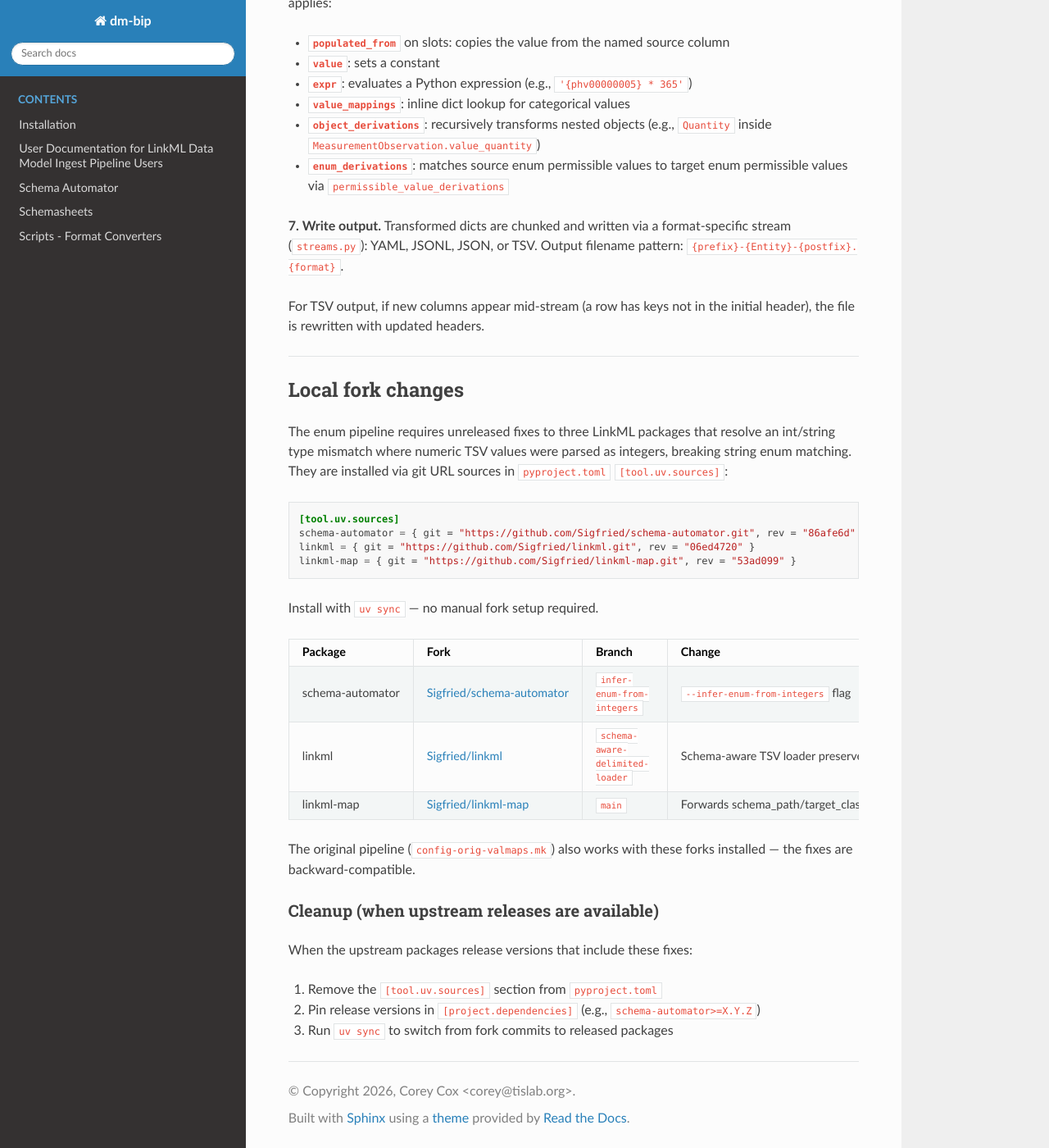
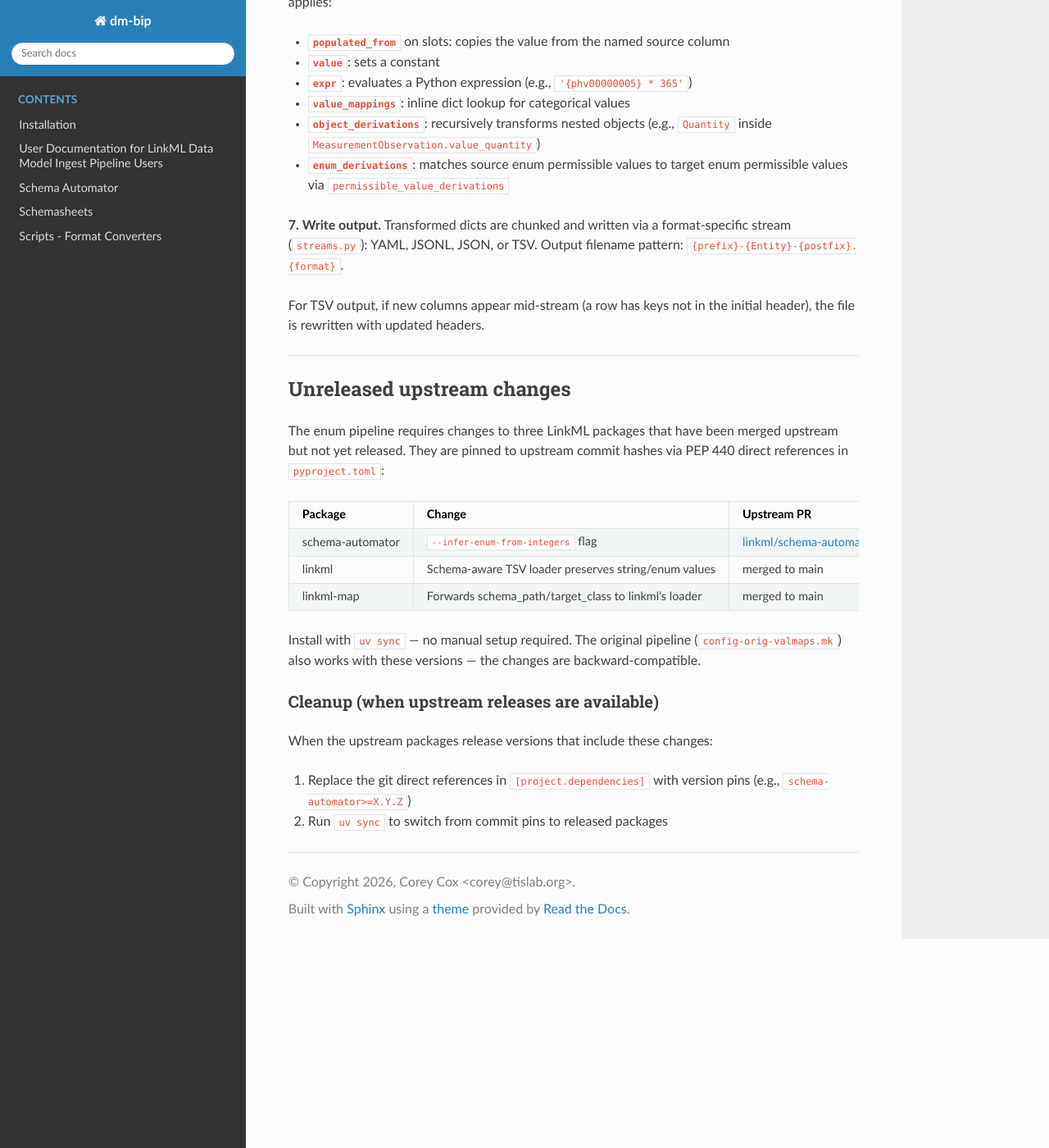
Before and after one commit to linkml/dm-bip, a Sphinx documentation site: the page built from docs/pipeline-steps.md, in a window 1280 px wide and 1400 px high, scrolled down 7639 px. Shown: the whole window at 82% size. Built offline with Sphinx 7.4.7 and the Read the Docs theme 3.1.0, drawn with Linux system fonts in a browser that asks for light colours; some of the changed text lies outside the part shown.

Commit message:
Switch from fork refs to upstream repos, drop overrides
All three PRs (schema-automator #188, linkml, linkml-map) are merged
upstream but not yet released. Use PEP 440 direct references to upstream
commit hashes — no more [tool.uv.sources] or override-dependencies.

Also fix test_mapping_uses_enum_derivations to unwrap the dict output
format, and update docs to reflect upstream status.

Co-Authored-By: Claude Opus 4.6 (1M context) <noreply@anthropic.com>

````diff
--- a/docs/pipeline-steps.md
+++ b/docs/pipeline-steps.md
@@ -19,7 +19,7 @@ The enum config ([`config-enums.mk`](../toy_data_w_enums/config-enums.mk)) adds
 ```makefile
 DM_ENUM_THRESHOLD           := 0.1
 DM_MAX_ENUM_SIZE            := 50
-DM_INFER_ENUM_FROM_INTEGERS := true     # local fork: schema-automator 86afe6d
+DM_INFER_ENUM_FROM_INTEGERS := true     # unreleased: schema-automator PR #188
 ```
 
 And points at committed enum specs and target schema:
@@ -37,11 +37,11 @@ See [`pipeline.Makefile` L59–73](../pipeline.Makefile) for all enum inference
 | Step                                                                                              | value_mappings pipeline                                                                                                                                        | enum_derivations pipeline                                                                                       |
 |---------------------------------------------------------------------------------------------------|----------------------------------------------------------------------------------------------------------------------------------------------------------------|-----------------------------------------------------------------------------------------------------------------|
 | 1\. [`prepare-input`](#1-prepare-input)<br/>Strip dbGaP headers, filter tables, output clean TSVs | Same                                                                                                                                                           | Same                                                                                                            |
-| 2\. [`schema-create`](#2-schema-create)<br/>Infer source schema from TSV data                     | No enums inferred. Output: `$(DM_OUTPUT_DIR)/ToyEnums.yaml`                                                                                                   | Enums inferred from low-cardinality columns. [Local fork: schema-automator](#local-fork-changes)                |
+| 2\. [`schema-create`](#2-schema-create)<br/>Infer source schema from TSV data                     | No enums inferred. Output: `$(DM_OUTPUT_DIR)/ToyEnums.yaml`                                                                                                   | Enums inferred from low-cardinality columns. [Unreleased: schema-automator](#unreleased-upstream-changes)                |
 | 2a. [`schema-lint`](#2a-schema-lint)<br/>Lint the generated source schema                         | Same                                                                                                                                                           | Same                                                                                                            |
 | 3\. Target schema and transform specs                                                             | Curator hand-writes [target schema](../toy_data_w_enums/target-schema-orig-valmaps.yaml) and [transform specs](../toy_data_w_enums/specs/with_value_mappings) with `value_mappings` | Committed [target schema](../toy_data_w_enums/target-schema-enums.yaml) and [transform specs](../toy_data_w_enums/specs/with_enum_derivations) with `enum_derivations` |
-| 4\. [`validate-data`](#4-validate-data)<br/>Validate each TSV against the source schema           | Same                                                                                                                                                           | Same. [Local fork: linkml](#local-fork-changes) for integer-coded enums                                         |
-| 5\. [`map-data`](#5-map-data)<br/>Transform data using LinkML-Map                                 | Uses `value_mappings` in hand-written specs                                                                                                                    | Uses `enum_derivations` in committed specs. [Local fork: linkml-map](#local-fork-changes)                       |
+| 4\. [`validate-data`](#4-validate-data)<br/>Validate each TSV against the source schema           | Same                                                                                                                                                           | Same. [Unreleased: linkml](#unreleased-upstream-changes) for integer-coded enums                                         |
+| 5\. [`map-data`](#5-map-data)<br/>Transform data using LinkML-Map                                 | Uses `value_mappings` in hand-written specs                                                                                                                    | Uses `enum_derivations` in committed specs. [Unreleased: linkml-map](#unreleased-upstream-changes)                       |
 
 ---
 
@@ -111,7 +111,7 @@ uv run schemauto generalize-tsvs \
 
 **Enum inference (enum-focused pipeline):** With `DM_ENUM_THRESHOLD=0.1`, `DM_MAX_ENUM_SIZE=50`, and `DM_INFER_ENUM_FROM_INTEGERS=true`, schema-automator creates enum definitions for low-cardinality columns. For example, `phv00000002` (with values `1`, `2`) gets `range: phv00000002_enum` and an enum `phv00000002_enum` with permissible values `'1'`, `'2'`.
 
-**Local fork note:** `--infer-enum-from-integers` requires our schema-automator fork (`86afe6d`). Without it, integer columns get `range: integer` regardless of cardinality.
+**Note:** `--infer-enum-from-integers` requires an unreleased schema-automator change ([PR #188](https://github.com/linkml/schema-automator/pull/188)). Without it, integer columns get `range: integer` regardless of cardinality.
 
 ---
 
@@ -174,7 +174,7 @@ uv run linkml validate \
 
 **Output:** Per-file logs in `output/ToyEnums/validation-logs/data-validation/`. Error symlinks in `output/ToyEnums/validation-logs/data-validation-errors/`. Summary in `output/ToyEnums/validation-logs/ToyEnums-data-validate.log`.
 
-**Local fork note:** With enum-enabled schemas, validation requires our linkml fork (`06ed4720`) — the schema-aware TSV loader that identifies numeric-ranged slots and only coerces those to int/float, preserving string and enum values as strings.
+**Note:** With enum-enabled schemas, validation requires an unreleased linkml change — the schema-aware TSV loader that identifies numeric-ranged slots and only coerces those to int/float, preserving string and enum values as strings.
 
 ---
 
@@ -217,7 +217,7 @@ uv run python src/dm_bip/map_data/map_data.py \
 
 **Output:** One file per target entity, e.g., `output/ToyEnums/mapped-data/TOY-Demography-data.yaml`. Log at `output/ToyEnums/mapped-data/mapping.log`.
 
-**Local fork note:** Schema-aware data loading during mapping requires our linkml-map fork (`53ad099`) which forwards `schema_path`/`target_class` to linkml's delimited file loader.
+**Note:** Schema-aware data loading during mapping requires an unreleased linkml-map change which forwards `schema_path`/`target_class` to linkml's delimited file loader.
 
 #### How `map_data.py` works
 
@@ -292,31 +292,21 @@ For TSV output, if new columns appear mid-stream (a row has keys not in the init
 
 ---
 
-## Local fork changes
+## Unreleased upstream changes
 
-The enum pipeline requires unreleased fixes to three LinkML packages that resolve an int/string type mismatch where numeric TSV values were parsed as integers, breaking string enum matching. They are installed via git URL sources in [`pyproject.toml`](../pyproject.toml) `[tool.uv.sources]`:
+The enum pipeline requires changes to three LinkML packages that have been merged upstream but not yet released. They are pinned to upstream commit hashes via PEP 440 direct references in [`pyproject.toml`](../pyproject.toml):
 
-```toml
-[tool.uv.sources]
-schema-automator = { git = "https://github.com/Sigfried/schema-automator.git", rev = "86afe6d" }
-linkml = { git = "https://github.com/Sigfried/linkml.git", rev = "06ed4720" }
-linkml-map = { git = "https://github.com/Sigfried/linkml-map.git", rev = "53ad099" }
-```
+| Package | Change | Upstream PR | Used in step |
+|---------|--------|-------------|-------------|
+| schema-automator | `--infer-enum-from-integers` flag | [linkml/schema-automator#188](https://github.com/linkml/schema-automator/pull/188) | [2. schema-create](#2-schema-create) |
+| linkml | Schema-aware TSV loader preserves string/enum values | merged to main | [4. validate-data](#4-validate-data) |
+| linkml-map | Forwards schema_path/target_class to linkml's loader | merged to main | [5. map-data](#5-map-data) |
 
-Install with `uv sync` — no manual fork setup required.
-
-| Package | Fork | Branch | Change | Used in step |
-|---------|------|--------|--------|-------------|
-| schema-automator | [Sigfried/schema-automator](https://github.com/Sigfried/schema-automator) | `infer-enum-from-integers` | `--infer-enum-from-integers` flag | [2. schema-create](#2-schema-create) |
-| linkml | [Sigfried/linkml](https://github.com/Sigfried/linkml) | `schema-aware-delimited-loader` | Schema-aware TSV loader preserves string/enum values | [4. validate-data](#4-validate-data) |
-| linkml-map | [Sigfried/linkml-map](https://github.com/Sigfried/linkml-map) | `main` | Forwards schema_path/target_class to linkml's loader | [5. map-data](#5-map-data) |
-
-The original pipeline (`config-orig-valmaps.mk`) also works with these forks installed — the fixes are backward-compatible.
+Install with `uv sync` — no manual setup required. The original pipeline (`config-orig-valmaps.mk`) also works with these versions — the changes are backward-compatible.
 
 ### Cleanup (when upstream releases are available)
 
-When the upstream packages release versions that include these fixes:
+When the upstream packages release versions that include these changes:
 
-1. Remove the `[tool.uv.sources]` section from [`pyproject.toml`](../pyproject.toml)
-2. Pin release versions in `[project.dependencies]` (e.g., `schema-automator>=X.Y.Z`)
-3. Run `uv sync` to switch from fork commits to released packages
+1. Replace the git direct references in `[project.dependencies]` with version pins (e.g., `schema-automator>=X.Y.Z`)
+2. Run `uv sync` to switch from commit pins to released packages
--- a/pyproject.toml
+++ b/pyproject.toml
@@ -9,10 +9,10 @@ license = "MIT"
 dependencies = [
     "importlib-metadata>=8.2.0",
     "pandas>=2.2.3,<3",
-    "linkml",
-    "schema-automator",
+    "linkml @ git+https://github.com/linkml/linkml.git@06ed4720#subdirectory=packages/linkml",
+    "schema-automator @ git+https://github.com/linkml/schema-automator.git@59f27296",
     "schemasheets==0.4.0",
-    "linkml-map",
+    "linkml-map @ git+https://github.com/linkml/linkml-map.git@53ad099",
     "typing-extensions>=4.0,<5",
     "flatten-dict>=0.4.2,<0.5",
     "typer>=0.20.0",
@@ -53,15 +53,6 @@ default-groups = [
     "dev",
     "env",
 ]
-# The linkml fork uses uv-dynamic-versioning with fallback-version = "0.0.0",
-# which fails to satisfy schema-automator's linkml>=1.9.1 constraint when
-# built from a git URL. Override to accept any version.
-override-dependencies = ["linkml>=0"]
-
-[tool.uv.sources]
-schema-automator = { git = "https://github.com/Sigfried/schema-automator.git", rev = "86afe6d" }
-linkml = { git = "https://github.com/Sigfried/linkml.git", rev = "06ed4720", subdirectory = "packages/linkml" }
-linkml-map = { git = "https://github.com/Sigfried/linkml-map.git", rev = "53ad099" }
 
 [tool.poetry-dynamic-versioning]
 enable = true
````
Also changed, not shown: 2 other files.
